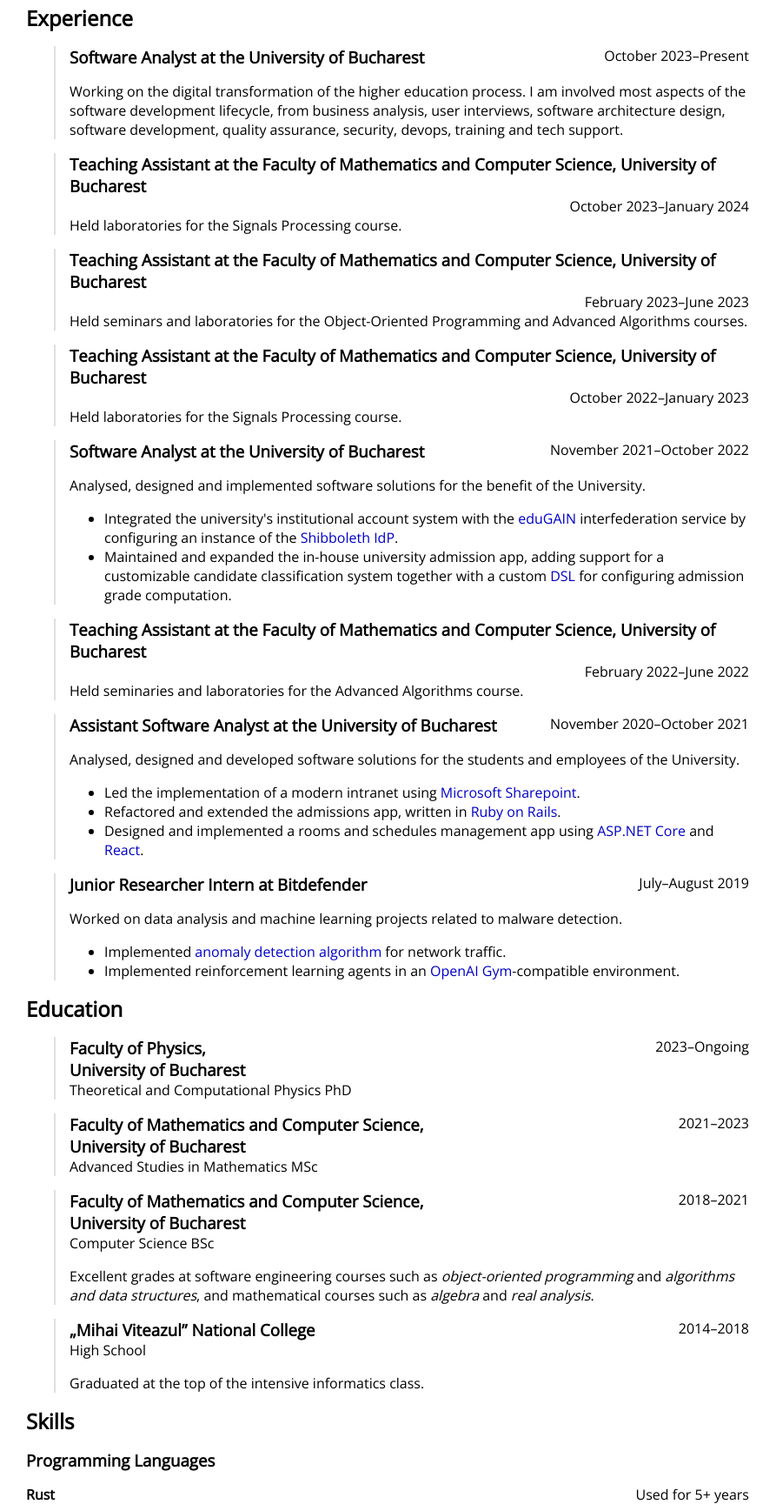
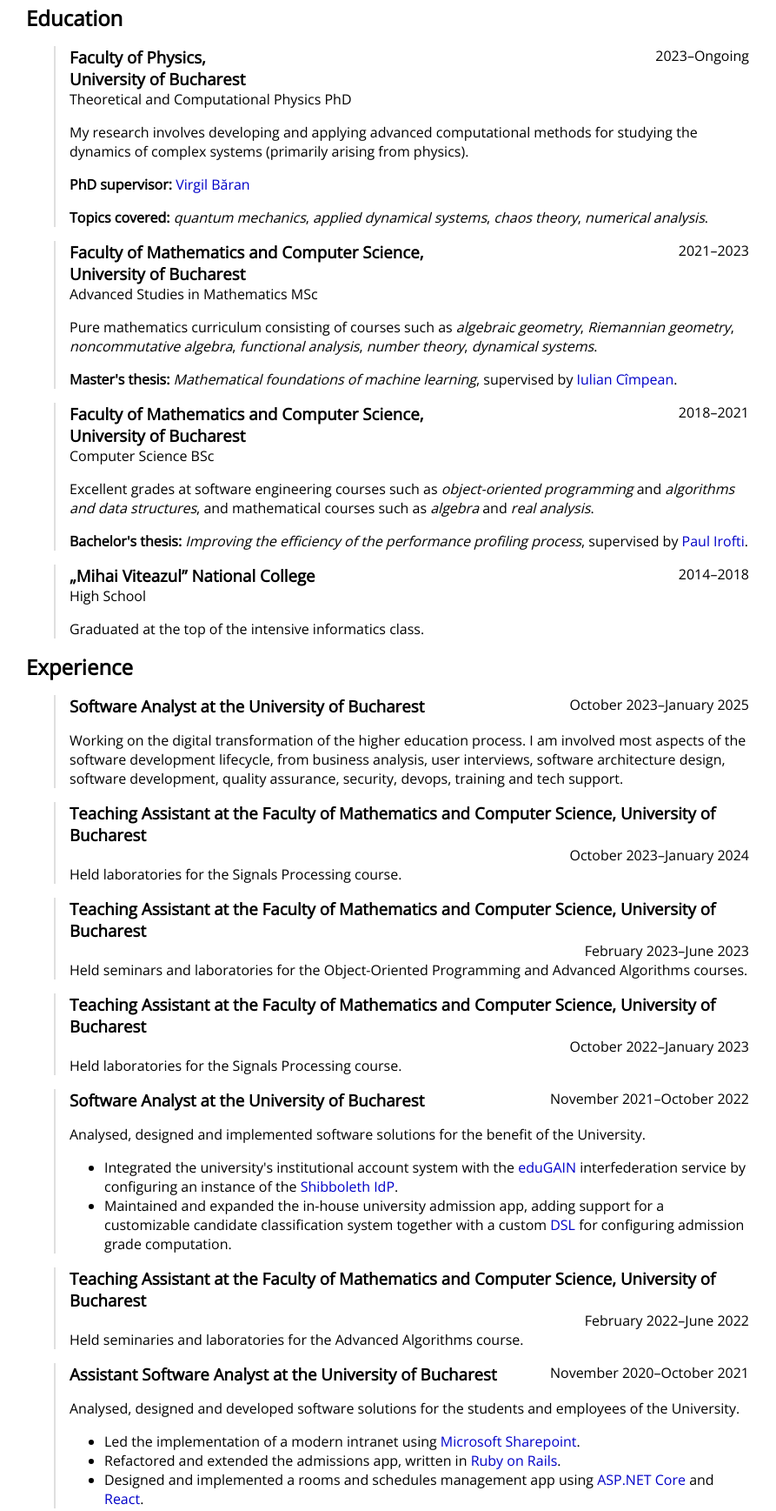
Before and after one commit to GabrielMajeri/cv, a plain HTML site: page index.html in a window 1280 px wide. Shown: the part 236-1973 px from the top of the page at 87% size, without its empty margins (194-1087 px from the left). Drawn offline with nearby package versions, Linux system fonts and the light colour scheme.

Commit message:
Update CV

```diff
--- a/index.html
+++ b/index.html
@@ -96,6 +96,71 @@
                 </p>
                 <codersrank-summary class="codersrank-summary" username="gabrielmajeri"></codersrank-summary>
             </section>
+            <section id="education">
+                <h1>Education</h1>
+                <section>
+                    <header>
+                        <h1>
+                            Faculty of Physics,<br />University
+                            of Bucharest
+                        </h1>
+                        <span class="time-span">2023&ndash;Ongoing</span>
+                        <div>Theoretical and Computational Physics PhD</div>
+                    </header>
+                    <p>My research involves developing and applying advanced computational methods for studying the dynamics of complex systems (primarily arising from physics).</p>
+                    <p>
+                        <strong>PhD supervisor:</strong>
+                        <a href="https://scholar.google.com/citations?user=Mw95YNcAAAAJ&hl=ro" target="_blank">Virgil Băran</a>
+                    </p>
+                    <p>
+                        <strong>Topics covered:</strong>
+                        <em>quantum mechanics</em>, <em>applied dynamical systems</em>, <em>chaos theory</em>, <em>numerical analysis</em>.</p>
+                </section>
+                <section>
+                    <header>
+                        <h1>
+                            Faculty of Mathematics and Computer Science,<br />University
+                            of Bucharest
+                        </h1>
+                        <span class="time-span">2021&ndash;2023</span>
+                        <div>Advanced Studies in Mathematics MSc</div>
+                    </header>
+                    <p>Pure mathematics curriculum consisting of courses such as <em>algebraic geometry</em>, <em>Riemannian geometry</em>, <em>noncommutative algebra</em>, <em>functional analysis</em>, <em>number theory</em>, <em>dynamical systems</em>.</p>
+                    <p>
+                        <strong>Master's thesis:</strong> <i>Mathematical foundations of machine learning</i>, supervised by <a href="https://sites.google.com/site/iulianncimpean/" target="_blank">Iulian Cîmpean</a>.
+                    </p>
+                </section>
+                <section>
+                    <header>
+                        <h1>
+                            Faculty of Mathematics and Computer Science,<br />University
+                            of Bucharest
+                        </h1>
+                        <span class="time-span">2018&ndash;2021</span>
+                        <div>Computer Science BSc</div>
+                    </header>
+                    <p>
+                        Excellent grades at software engineering courses such as
+                        <em>object-oriented programming</em> and
+                        <em>algorithms and data structures</em>, and
+                        mathematical courses such as <em>algebra</em> and
+                        <em>real analysis</em>.
+                    </p>
+                    <p>
+                        <strong>Bachelor's thesis:</strong> <i>Improving the efficiency of the performance profiling process</i>, supervised by <a href="https://cs.unibuc.ro/~pirofti/" target="_blank">Paul Irofti</a>.
+                    </p>
+                </section>
+                <section>
+                    <header>
+                        <h1>„Mihai Viteazul” National College</h1>
+                        <span class="time-span">2014&ndash;2018</span>
+                        <div>High School</div>
+                    </header>
+                    <p>
+                        Graduated at the top of the intensive informatics class.
+                    </p>
+                </section>
+            </section>
             <section id="experience">
                 <h1>Experience</h1>
                 <section>
@@ -105,7 +170,7 @@
                             Bucharest
                         </h1>
                         <span class="time-span"
-                            >October 2023&ndash;Present</span
+                            >October 2023&ndash;January 2025</span
                         >
                     </header>
                     <p>
@@ -251,56 +316,6 @@
                     </ul>
                 </section>
             </section>
-            <section id="education">
-                <h1>Education</h1>
-                <section>
-                    <header>
-                        <h1>
-                            Faculty of Physics,<br />University
-                            of Bucharest
-                        </h1>
-                        <span class="time-span">2023&ndash;Ongoing</span>
-                        <div>Theoretical and Computational Physics PhD</div>
-                    </header>
-                </section>
-                <section>
-                    <header>
-                        <h1>
-                            Faculty of Mathematics and Computer Science,<br />University
-                            of Bucharest
-                        </h1>
-                        <span class="time-span">2021&ndash;2023</span>
-                        <div>Advanced Studies in Mathematics MSc</div>
-                    </header>
-                </section>
-                <section>
-                    <header>
-                        <h1>
-                            Faculty of Mathematics and Computer Science,<br />University
-                            of Bucharest
-                        </h1>
-                        <span class="time-span">2018&ndash;2021</span>
-                        <div>Computer Science BSc</div>
-                    </header>
-                    <p>
-                        Excellent grades at software engineering courses such as
-                        <em>object-oriented programming</em> and
-                        <em>algorithms and data structures</em>, and
-                        mathematical courses such as <em>algebra</em> and
-                        <em>real analysis</em>.
-                    </p>
-                </section>
-                <section>
-                    <header>
-                        <h1>„Mihai Viteazul” National College</h1>
-                        <span class="time-span">2014&ndash;2018</span>
-                        <div>High School</div>
-                    </header>
-                    <p>
-                        Graduated at the top of the intensive informatics class.
-                    </p>
-                </section>
-            </section>
             <section id="skills">
                 <h1>Skills</h1>
                 <section>
@@ -308,7 +323,7 @@
                     <section>
                         <header>
                             <h1>Rust</h1>
-                            <span class="time-span">Used for 5+ years</span>
+                            <span class="time-span">Used for 7+ years</span>
                         </header>
                         <ul>
                             <li>
@@ -592,6 +607,9 @@
                     <h1>Hackathons</h1>
                     <ul>
                         <li>
+                            <b>Smarthack 2023</b> &mdash; our team won the second prize on Veridion's challenge for creating a <a href="https://github.com/GabrielMajeri/smarthack-2023">procurement automation platform</a>
+                        </li>
+                        <li>
                             <b>Smarthack 2022</b> &mdash; our team won the Innovation prize awarded by Autodesk for creating a <a href="https://github.com/GabrielMajeri/smarthack-2022">low-code automation platform</a> intended to be used in the public sector
                         </li>
                         <li>
```
